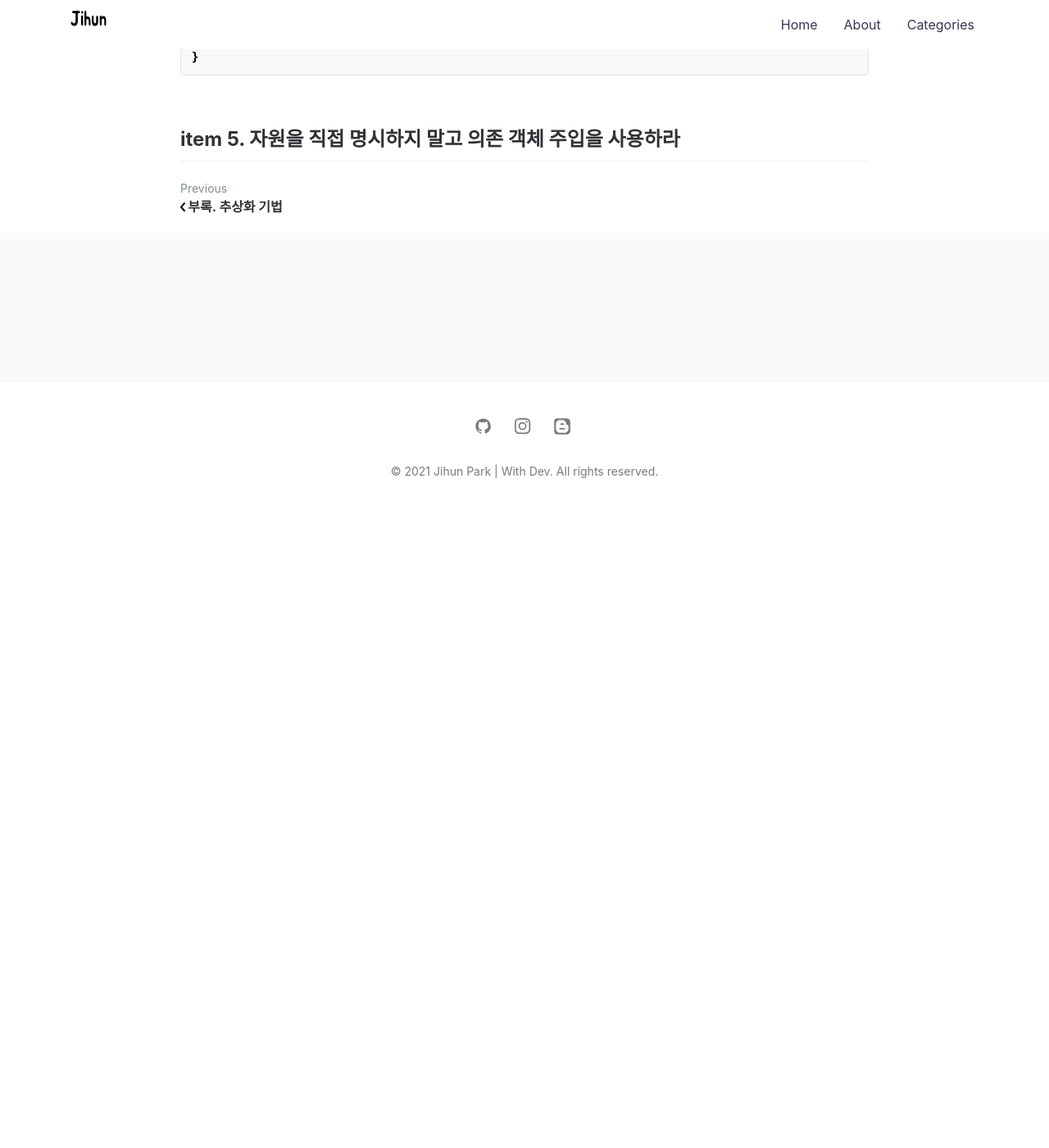
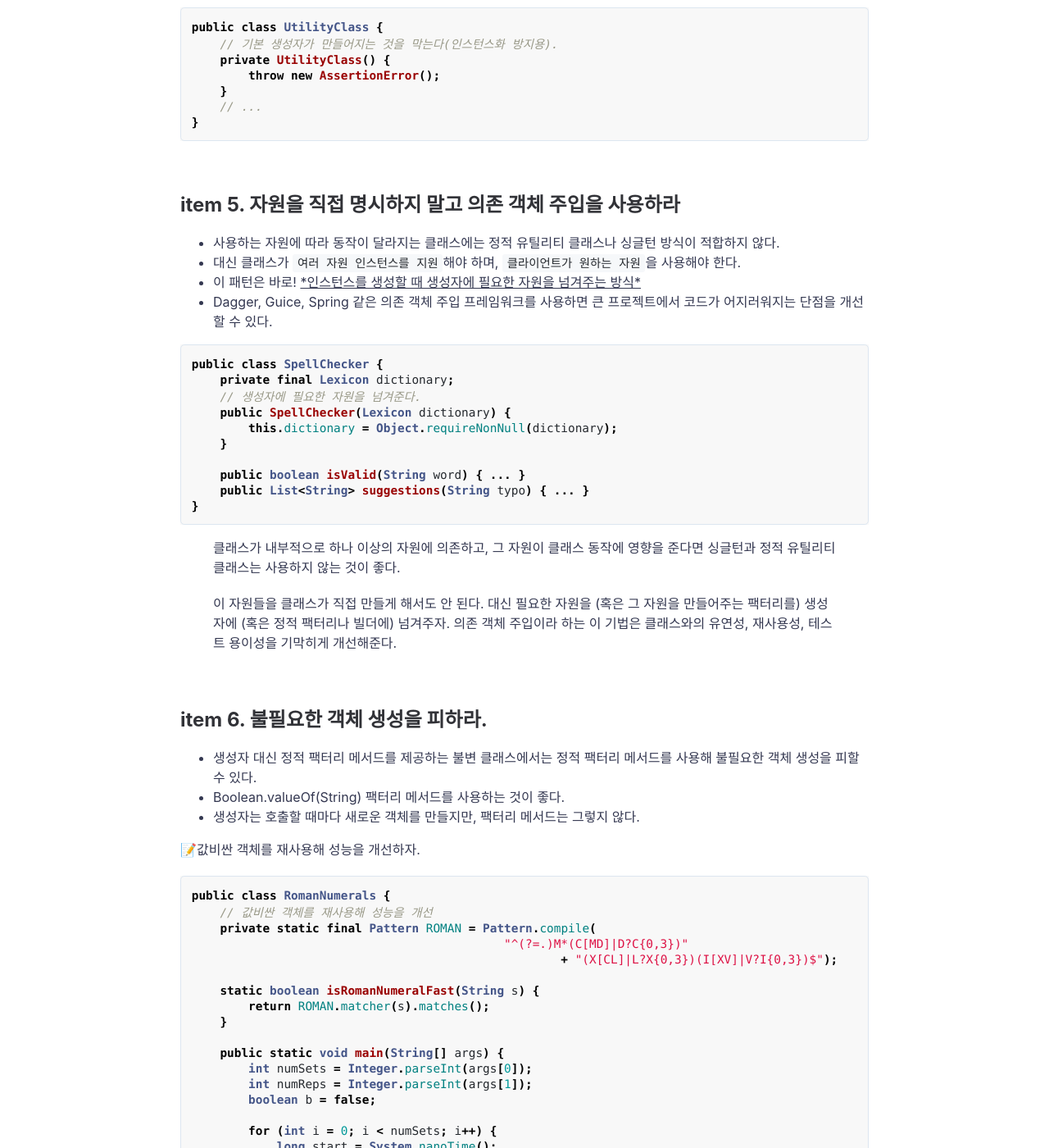
Before and after one commit to jihunparkme/jihunparkme.github.io, a Jekyll site: the page built from _posts/2021-03-02-EffectiveJava_객체_생성과_파괴.md, in a window 1280 px wide and 1400 px high, scrolled down 7899 px. Shown: the whole window at 82% size. Built offline with Jekyll 4.4.1, drawn with Linux system fonts in a browser that asks for light colours; comment, search, counter and statistics services are not loaded; before the commit the page ends 8529 px from its top, so only the background shows below that; some of the changed text lies outside the part shown.

Commit message:
add contents

````diff
--- a/_includes/head.html
+++ b/_includes/head.html
@@ -12,8 +12,8 @@
   <link rel="mask-icon" href="{{ '/assets/img/icons/safari-pinned-tab.svg?v=qA3OXqyw77' | relative_url }}" color="#5bbad5">
   <!--[if IE]><link rel="shortcut icon" href="/assets/img/icons/favicon.ico?v=qA3OXqyw77"><![endif]-->
   <link rel="shortcut icon" href="{{ '/assets/img/icons/favicon.ico?v=qA3OXqyw77' | relative_url }}">
-  <meta name="apple-mobile-web-app-title" content="Sleek">
-  <meta name="application-name" content="Sleek">
+  <meta name="apple-mobile-web-app-title" content="Jihun">
+  <meta name="application-name" content="Jihun">
   <meta name="msapplication-config" content="{{ '/assets/img/icons/browserconfig.xml?v=qA3OXqyw77' | relative_url }}">
   <meta name="theme-color" content="#ffffff">
 
--- a/_posts/2021-03-02-EffectiveJava_객체_생성과_파괴.md
+++ b/_posts/2021-03-02-EffectiveJava_객체_생성과_파괴.md
@@ -16,6 +16,8 @@ featured-img: EFF_JAVA
 - [item 3. private 생성자나 열거 타입으로 싱글턴임을 보증하라](#item-3-private-생성자나-열거-타입으로-싱글턴임을-보증하라)
 - [item 4. 인스턴스화를 막으려거든 private 생성자를 사용하라.](#item-4-인스턴스화를-막으려거든-private-생성자를-사용하라)
 - [item 5. 자원을 직접 명시하지 말고 의존 객체 주입을 사용하라](item-5-자원을-직접-명시하지-말고-의존-객체-주입을-사용하라)
+- [item 6. 불필요한 객체 생성을 피하라.](item-6-불필요한-객체-생성을-피하라)
+- [item 7. 다 쓴 객체 참조를 해제하라.](item-7-다-쓴-객체-참조를-해제하라)
 
 # 2장. 객체 생성과 파괴
 
@@ -80,6 +82,7 @@ public static Boolean valueOf(boolean b) {
 - 빌더 패턴 : 점층적 생성자 패턴의 안전성과 자바 빈즈 패턴의 가독성을 겸비한 패턴
 - 클라이언트는 필요한 객체를 직접 만드는 대신, 필수 매개변수만으로 생성자를 호출해 빌더 객체를 얻는다.
   - 그 후 빌더 객체가 제공하는 일종의 세터 메서드들로 원하는 선택 매개변수들을 설정
+
 ```java
 public class NutritionFacts {
     private final int servingSize;
@@ -312,6 +315,7 @@ public class Elvis {
 
 - 위 둘 중 하나의 방식으로 만든 싱글턴 클래스를 직렬화하려면 단순히 Serializable을 구현한다고 선언하는 것 뿐만 아니라 모든 인스턴스 필드를 일시적이라고 선언하고 readResolve 메서드를 제공해야 한다.
   - 이렇게 하지 않으면 직렬화된 인스턴스를 역직렬화할 때마다 새로운 인스턴스가 만들어 짐..
+
 ```java
 private Object readResolve() {
     // 진짜 Elvis를 반환하고, 가짜 Elvis는 가비지 컬렉터에..
@@ -362,3 +366,105 @@ public class UtilityClass {
 <br>
 
 ## item 5. 자원을 직접 명시하지 말고 의존 객체 주입을 사용하라
+
+- 사용하는 자원에 따라 동작이 달라지는 클래스에는 정적 유틸리티 클래스나 싱글턴 방식이 적합하지 않다.
+- 대신 클래스가 `여러 자원 인스턴스를 지원`해야 하며, `클라이언트가 원하는 자원`을 사용해야 한다.
+- 이 패턴은 바로! <u>*인스턴스를 생성할 때 생성자에 필요한 자원을 넘겨주는 방식*</u>
+- Dagger, Guice, Spring 같은 의존 객체 주입 프레임워크를 사용하면 큰 프로젝트에서 코드가 어지러워지는 단점을 개선할 수 있다.
+
+```java
+public class SpellChecker {
+    private final Lexicon dictionary;
+    // 생성자에 필요한 자원을 넘겨준다.
+    public SpellChecker(Lexicon dictionary) {
+        this.dictionary = Object.requireNonNull(dictionary);
+    }
+
+    public boolean isValid(String word) { ... }
+    public List<String> suggestions(String typo) { ... }
+}
+```
+
+> 클래스가 내부적으로 하나 이상의 자원에 의존하고, 그 자원이 클래스 동작에 영향을 준다면
+> 싱글턴과 정적 유틸리티 클래스는 사용하지 않는 것이 좋다.
+>
+> 이 자원들을 클래스가 직접 만들게 해서도 안 된다.
+> 대신 필요한 자원을 (혹은 그 자원을 만들어주는 팩터리를) 생성자에 (혹은 정적 팩터리나 빌더에) 넘겨주자.
+> 의존 객체 주입이라 하는 이 기법은 클래스와의 유연성, 재사용성, 테스트 용이성을 기막히게 개선해준다.
+
+<br>
+
+## item 6. 불필요한 객체 생성을 피하라.
+
+- 생성자 대신 정적 팩터리 메서드를 제공하는 불변 클래스에서는 정적 팩터리 메서드를 사용해 불필요한 객체 생성을 피할 수 있다.
+- Boolean.valueOf(String) 팩터리 메서드를 사용하는 것이 좋다.
+- 생성자는 호출할 때마다 새로운 객체를 만들지만, 팩터리 메서드는 그렇지 않다.
+
+📝값비싼 객체를 재사용해 성능을 개선하자.
+
+```java
+public class RomanNumerals {
+    // 값비싼 객체를 재사용해 성능을 개선
+    private static final Pattern ROMAN = Pattern.compile(
+                                            "^(?=.)M*(C[MD]|D?C{0,3})"
+                                                    + "(X[CL]|L?X{0,3})(I[XV]|V?I{0,3})$");
+
+    static boolean isRomanNumeralFast(String s) {
+        return ROMAN.matcher(s).matches();
+    }
+
+    public static void main(String[] args) {
+        int numSets = Integer.parseInt(args[0]);
+        int numReps = Integer.parseInt(args[1]);
+        boolean b = false;
+
+        for (int i = 0; i < numSets; i++) {
+            long start = System.nanoTime();
+            for (int j = 0; j < numReps; j++) {
+                b ^= isRomanNumeral("MCMLXXVI");
+            }
+            long end = System.nanoTime();
+            System.out.println(((end - start) / (1_000. * numReps)) + " μs.");
+        }
+
+        // VM이 최적화하지 못하게 막는 코드
+        if (!b)
+            System.out.println();
+    }
+}
+```
+
+📝박싱된 기본 타입보다는 기본 타입을 사용하고, 의도치 않은 오토박싱이 숨어들지 않도록 주의하자.
+
+```java
+private static long sum() {
+    Long sum = 0L; // Long으로 선언해서 불필요한 인스턴스가 약 2^31개나 만들어진다.
+    for (long i = 0; i <= Integer.MAX_VALUE; i++)
+        sum += i;
+    return sum;
+}
+```
+
+- 아주 무거운 객체가 아닌 다음에야 단순히 객체 생성을 피하고자 우리만의 풀(pool)을 만들지는 말자.
+
+## item 7. 다 쓴 객체 참조를 해제하라.
+
+-
+
+
+
+
+
+
+
+
+
+
+
+
+
+
+
+📝🔔🔍
+
+> Code Reference : [https://github.com/WegraLee/effective-java-3e-source-code/tree/master/src/effectivejava](https://github.com/WegraLee/effective-java-3e-source-code/tree/master/src/effectivejava)
````
